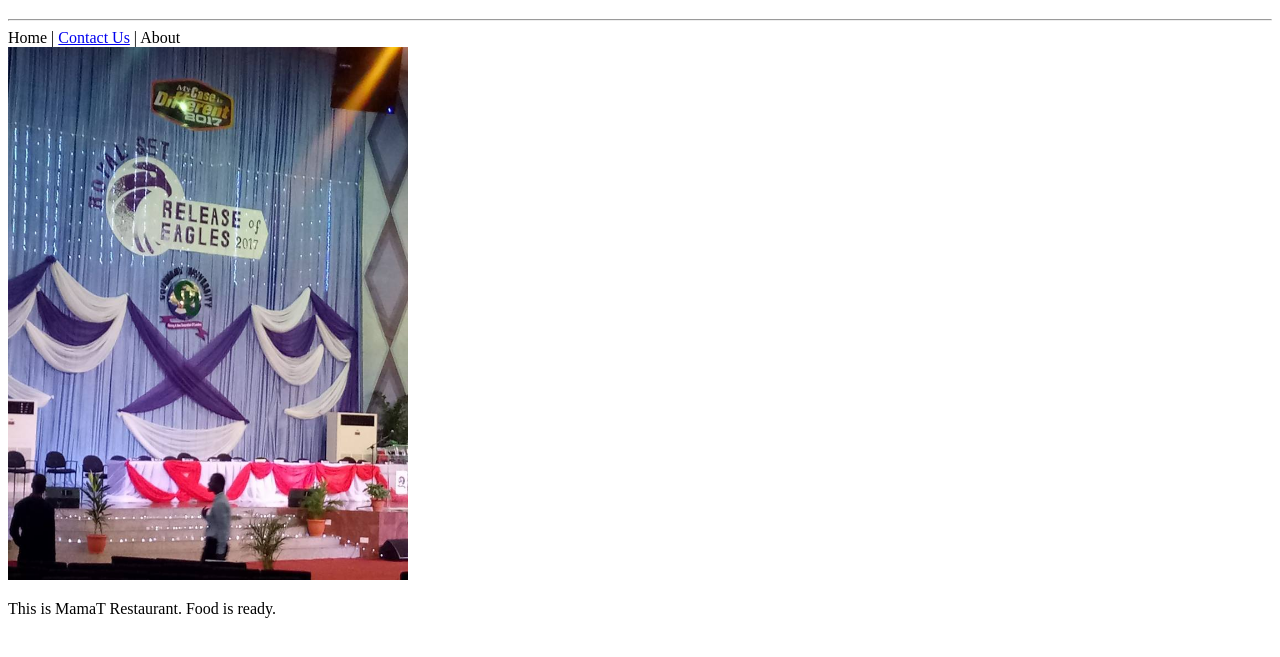
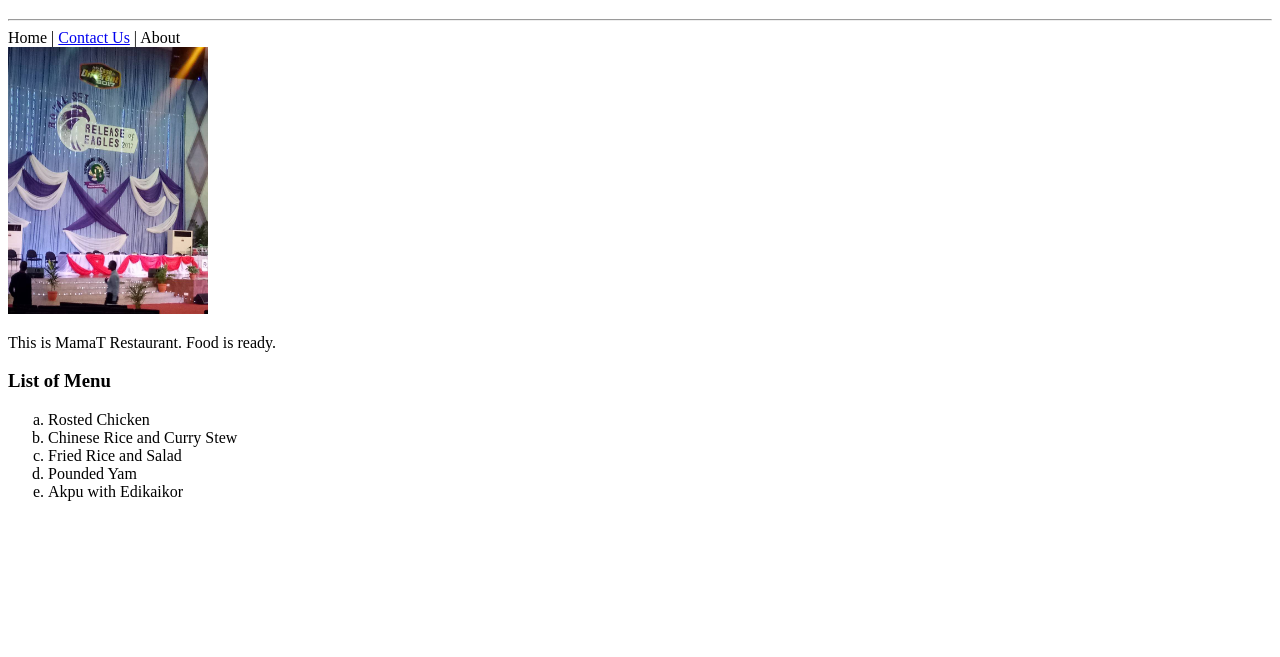
Before and after one commit to solomonilori/CDA092020-Example-Web, a plain HTML site: page MamaT Restaurant/index.html in a window 1280 px wide. Shown: the part 61-718 px from the top of the page. Drawn offline with Linux system fonts and the light colour scheme.

Commit message:
Html Lists

```diff
--- a/MamaT Restaurant/index.html
+++ b/MamaT Restaurant/index.html
@@ -8,9 +8,20 @@
     <h1>MamaT Restaurant</h1>
     <hr>
     <a>Home</a> | <a href="contact.html">Contact Us</a> | <a>About</a>
-    <div><img  src="img/release of eagles.jpg" width="400px"/></div>
+    <div><img  src="img/release of eagles.jpg" alt="The Release of the Eagle" width="200px"/></div>
     <p></p>
     <p>This is MamaT Restaurant. Food is ready.</p>
+    <p>
+        <h3>List of Menu</h3>
+        <ol type="a">
+            <li>Rosted Chicken</li>
+            <li>Chinese Rice and Curry Stew</li>
+            <li>Fried Rice and Salad</li>
+            <li>Pounded Yam</li>
+            <li>Akpu with Edikaikor</li>
+        </ol>
+
+    </p>
 
 </body>
 </html>
```
